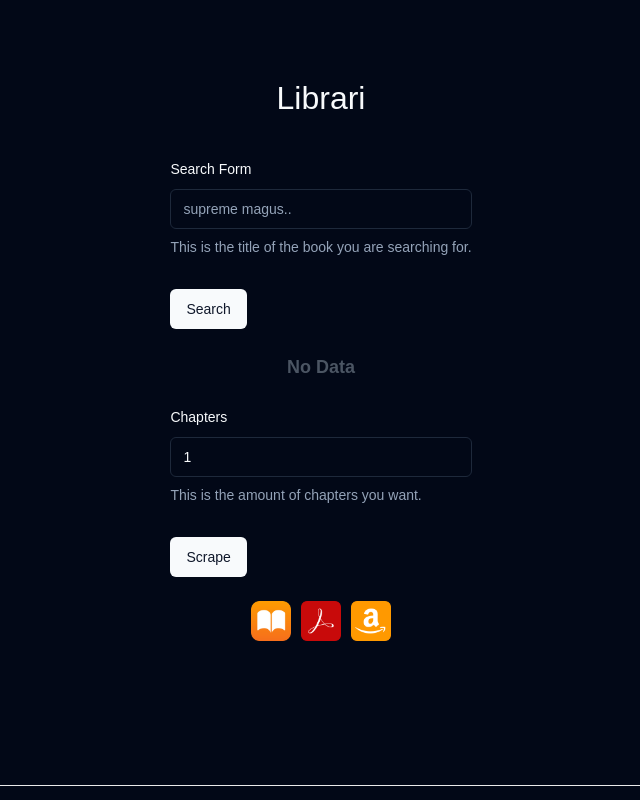
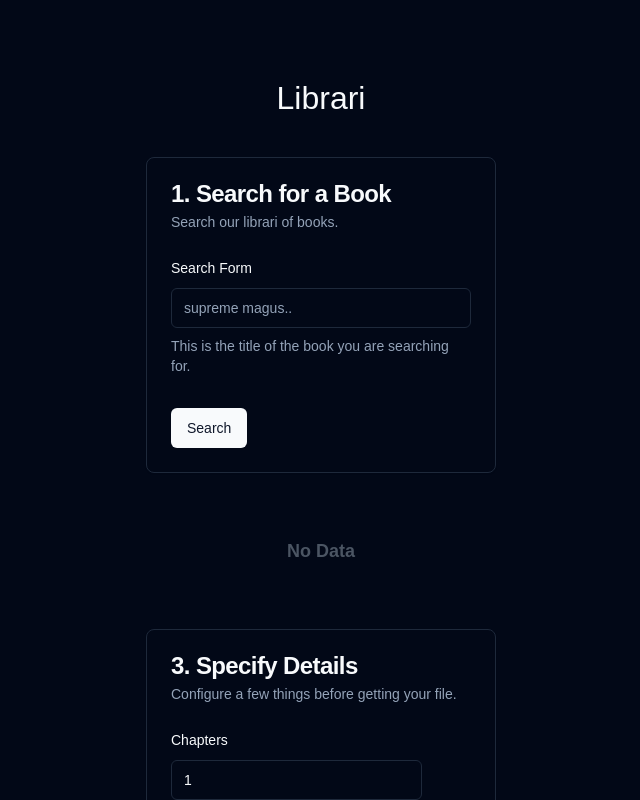
Before and after one commit to eftpmc/librari, a Next.js app: page / in a window 1280 px wide. Shown: the top 800 px of the page, without its empty margins (319-959 px from the left). Built offline with nearby package versions, Linux system fonts and the light colour scheme.

Commit message:
button downloads WIP

```diff
--- a/src/components/icon-container.tsx
+++ b/src/components/icon-container.tsx
@@ -1,34 +1,88 @@
-import * as React from "react";
+"use client"
+import React, { useState, useEffect } from 'react';
 import styles from '@/styles/icon-container.module.css';
+import { Downloads, DownloadInfo } from '@/components/novel-page'
 
 import {
-    Tooltip,
-    TooltipContent,
-    TooltipProvider,
-    TooltipTrigger,
-  } from "@/components/ui/tooltip"
+  Card,
+  CardContent,
+  CardDescription,
+  CardFooter,
+  CardHeader,
+  CardTitle,
+} from "@/components/ui/card"
 
 interface IconButtonProps {
   iconSrc: string;
   altText: string;
-  onClick?: () => void;
+  href?: string;
+  download?: string;
 }
 
-const IconButton: React.FC<IconButtonProps> = ({ iconSrc, altText, onClick }) => (
-  <div className={styles.iconButton} onClick={onClick}>
-    <img src={iconSrc} alt={altText} />
-  </div>
-);
-
-const IconButtonContainer: React.FC = () => {
+export function IconButton({ iconSrc, altText, href, download }: IconButtonProps) {
   return (
-    <div className={styles.iconButtonContainer}>
-      <IconButton iconSrc="books.png" altText="Apple Books" onClick={() => console.log("Books clicked!")} />
-      <IconButton iconSrc="pdf.png" altText="PDF" onClick={() => console.log("PDF clicked!")} />
-      <IconButton iconSrc="mobi.png" altText="Mobi" onClick={() => console.log("Mobi clicked!")} />
-      {/* Add more icon buttons as needed */}
+    <div className={styles.iconButton}>
+      <a href={href} download={download}>
+        <img src={iconSrc} alt={altText} />
+      </a>
     </div>
   );
 }
 
-export { IconButtonContainer, IconButton };
+type ContainerProps = {
+  downloadsCalldown: Downloads;
+};
+
+export function IconButtonContainer({ downloadsCalldown }: ContainerProps) {
+  const [downloads, setDownloads] = useState<Downloads>({});
+  const [isLoading, setIsLoading] = useState(true);
+  const [error, setError] = useState<string | null>(null);
+
+  useEffect(() => {
+    if (downloadsCalldown.apple) {
+      setIsLoading(false);
+      setDownloads(downloadsCalldown)
+    }
+  }, [downloadsCalldown]);
+
+  if (isLoading) return (
+    <div className="flex justify-center items-center py-6 text-lg font-semibold text-gray-600">
+      No Downloads Yet
+    </div>
+  );
+
+  if (error) return (
+    <div className="flex justify-center items-center py-6 text-lg font-semibold text-red-600">
+      Error: {error}
+    </div>
+  );
+
+  return (
+    <Card className="w-[350px]">
+      <CardHeader>
+        <CardTitle>4. Get Downloads</CardTitle>
+        <CardDescription>Choose your preferred file format below.</CardDescription>
+      </CardHeader>
+      <CardContent className="flex space-x-4">
+        <IconButton
+          iconSrc="books.png"
+          altText="Apple Books"
+          href={downloads.apple?.url}
+          download={`${downloads.apple?.title}.epub`}
+        />
+        <IconButton
+          iconSrc="pdf.png"
+          altText="PDF"
+          href={downloads.pdf?.url}
+          download={`${downloads.pdf?.title}.epub`}
+        />
+        <IconButton
+          iconSrc="mobi.png"
+          altText="Mobi"
+          href={downloads.mobi?.url}
+          download={`${downloads.mobi?.title}.epub`}
+        />
+      </CardContent>
+    </Card>
+  );
+}
--- a/src/components/novel-page.tsx
+++ b/src/components/novel-page.tsx
@@ -6,18 +6,30 @@ import { SearchResults } from './searchresults/component';
 import { ScrapeForm } from '@/components/scrape-form'
 import { IconButtonContainer, IconButton } from '@/components/icon-container'
 
+export type DownloadInfo = {
+  title: string;
+  url: string;
+};
+
+export type Downloads = {
+  apple?: DownloadInfo;
+  mobi?: DownloadInfo;
+  pdf?: DownloadInfo;
+};
+
 export default function NovelPage() {
   const [keyword, setKeyword] = useState<string | null>(null);
   const [titleToScrape, setTitleToScrape] = useState<string | null>(null);
   const [urlToScrape, setUrlToScrape] = useState<string | null>(null);
+  const [downloads, setDownloads] = useState<Downloads>({});
 
 
   return (
-    <div className="container mx-auto py-10">
+    <div className="container mx-auto py-10 space-y-10">
       <SearchForm keywordCallback={setKeyword} />
       <SearchResults keyword={keyword} titleCallback={setTitleToScrape} urlCallback={setUrlToScrape}/>
-      <ScrapeForm titleToScrape={titleToScrape} urlToScrape={urlToScrape}></ScrapeForm>
-      <IconButtonContainer></IconButtonContainer>
+      <ScrapeForm titleToScrape={titleToScrape} urlToScrape={urlToScrape} downloadsCallback={setDownloads}></ScrapeForm>
+      <IconButtonContainer downloadsCalldown={downloads}></IconButtonContainer>
     </div>
   );
 }
--- a/src/components/scrape-form.tsx
+++ b/src/components/scrape-form.tsx
@@ -1,9 +1,10 @@
 "use client"
-
+import React, { useState, useEffect } from 'react';
 import { useForm } from 'react-hook-form';
 import { zodResolver } from "@hookform/resolvers/zod"
 import * as z from "zod"
 
+import { Downloads, DownloadInfo } from '@/components/novel-page'
 import { fetchBookContent } from '@/services/dataFetcher';
 import { Button } from "@/components/ui/button"
 import {
@@ -15,12 +16,21 @@ import {
     FormLabel,
     FormMessage,
 } from "@/components/ui/form"
+import {
+    Card,
+    CardContent,
+    CardDescription,
+    CardFooter,
+    CardHeader,
+    CardTitle,
+} from "@/components/ui/card"
 import { Input } from "@/components/ui/input"
 import { toast } from "@/components/ui/use-toast"
 
 type ScrapeProps = {
     titleToScrape: string | null;
     urlToScrape: string | null;
+    downloadsCallback: React.Dispatch<React.SetStateAction<Downloads>>;
 };
 
 const formSchema = z.object({
@@ -30,7 +40,9 @@ const formSchema = z.object({
     }).int().positive(),
 })
 
-export function ScrapeForm({ titleToScrape, urlToScrape }: ScrapeProps) {
+export function ScrapeForm({ titleToScrape, urlToScrape, downloadsCallback }: ScrapeProps) {
+    const [downloads, setDownloads] = useState<Downloads>({});
+
     const form = useForm<z.infer<typeof formSchema>>({
         resolver: zodResolver(formSchema),
         defaultValues: {
@@ -67,18 +79,41 @@ export function ScrapeForm({ titleToScrape, urlToScrape }: ScrapeProps) {
                     const blob = new Blob([new Uint8Array(atob(epubBase64).split("").map(char => char.charCodeAt(0)))], { type: "application/epub+zip" });
                     const url = URL.createObjectURL(blob);
 
-                    const a = document.createElement("a");
+                    setDownloads({
+                        apple: {
+                            title: title,
+                            url: url
+                        },
+                        mobi: {
+                            title: title,
+                            url: url
+                        },
+                        pdf: {
+                            title: title,
+                            url: url
+                        },
+                    });
+
+                    /* const a = document.createElement("a");
                     a.href = url;
                     a.download = `${title}.epub`;
-                    a.click();
+                    a.click(); */
 
-                    URL.revokeObjectURL(url);  // free up storage--remove the blob which was used for this url
+                    //URL.revokeObjectURL(url);  // free up storage--remove the blob which was used for this url
                 })
                 .catch(error => console.error('Error:', error));
+
+            downloadsCallback(downloads)
         }
     }
 
     return (
+        <Card className="w-[350px]">
+            <CardHeader>
+                <CardTitle>3. Specify Details</CardTitle>
+                <CardDescription>Configure a few things before getting your file.</CardDescription>
+            </CardHeader>
+            <CardContent className="flex space-x-4">
                 <Form {...form}>
                     <form onSubmit={form.handleSubmit(onSubmit)} className="space-y-8">
                         <FormField
@@ -100,5 +135,7 @@ export function ScrapeForm({ titleToScrape, urlToScrape }: ScrapeProps) {
                         <Button type="submit">Scrape</Button>
                     </form>
                 </Form>
+            </CardContent>
+        </Card>
     )
 }
--- a/src/components/search-form.tsx
+++ b/src/components/search-form.tsx
@@ -14,6 +14,14 @@ import {
     FormLabel,
     FormMessage,
 } from "@/components/ui/form"
+import {
+    Card,
+    CardContent,
+    CardDescription,
+    CardFooter,
+    CardHeader,
+    CardTitle,
+} from "@/components/ui/card"
 import { Input } from "@/components/ui/input"
 import { toast } from "@/components/ui/use-toast"
 
@@ -45,6 +53,12 @@ export function SearchForm({ keywordCallback }: SearchFormProps) {
     }
 
     return (
+        <Card className="w-[350px]">
+            <CardHeader>
+                <CardTitle>1. Search for a Book</CardTitle>
+                <CardDescription>Search our librari of books.</CardDescription>
+            </CardHeader>
+            <CardContent className="flex space-x-4">
                 <Form {...form}>
                     <form onSubmit={form.handleSubmit(onSubmit)} className="space-y-8">
                         <FormField
@@ -66,5 +80,7 @@ export function SearchForm({ keywordCallback }: SearchFormProps) {
                         <Button type="submit">Search</Button>
                     </form>
                 </Form>
+            </CardContent>
+        </Card>
     )
 }
--- a/src/components/searchresults/component.tsx
+++ b/src/components/searchresults/component.tsx
@@ -5,6 +5,15 @@ import React, { useState, useEffect } from 'react';
 import { Result, columns } from "./columns";
 import { DataTable } from "./data-table";
 import { fetchSearchResults } from '@/services/dataFetcher';
+
+import {
+  Card,
+  CardContent,
+  CardDescription,
+  CardFooter,
+  CardHeader,
+  CardTitle,
+} from "@/components/ui/card"
 
 // Types
 type SearchResultsProps = {
@@ -48,7 +57,12 @@ export function SearchResults({ keyword, titleCallback, urlCallback }: SearchRes
 
   // Data display
   return (
-    <div className="container mx-auto py-10">
+    <Card className="w-[350px]">
+      <CardHeader>
+        <CardTitle>2. Select a Book</CardTitle>
+        <CardDescription>Select the book you would like.</CardDescription>
+      </CardHeader>
+      <CardContent className="flex space-x-4">
         <DataTable columns={columns} data={results}
           titleCallback={(title: string) => {
             titleCallback(title);
@@ -56,6 +70,8 @@ export function SearchResults({ keyword, titleCallback, urlCallback }: SearchRes
           urlCallback={(url: string) => {
             urlCallback(url);
           }} />
-    </div>
+      </CardContent>
+    </Card>
+
   );
 }
--- /dev/null
+++ b/src/components/ui/card.tsx
@@ -0,0 +1,79 @@
+import * as React from "react"
+
+import { cn } from "@/lib/utils"
+
+const Card = React.forwardRef<
+  HTMLDivElement,
+  React.HTMLAttributes<HTMLDivElement>
+>(({ className, ...props }, ref) => (
+  <div
+    ref={ref}
+    className={cn(
+      "rounded-lg border bg-card text-card-foreground shadow-sm",
+      className
+    )}
+    {...props}
+  />
+))
+Card.displayName = "Card"
+
+const CardHeader = React.forwardRef<
+  HTMLDivElement,
+  React.HTMLAttributes<HTMLDivElement>
+>(({ className, ...props }, ref) => (
+  <div
+    ref={ref}
+    className={cn("flex flex-col space-y-1.5 p-6", className)}
+    {...props}
+  />
+))
+CardHeader.displayName = "CardHeader"
+
+const CardTitle = React.forwardRef<
+  HTMLParagraphElement,
+  React.HTMLAttributes<HTMLHeadingElement>
+>(({ className, ...props }, ref) => (
+  <h3
+    ref={ref}
+    className={cn(
+      "text-2xl font-semibold leading-none tracking-tight",
+      className
+    )}
+    {...props}
+  />
+))
+CardTitle.displayName = "CardTitle"
+
+const CardDescription = React.forwardRef<
+  HTMLParagraphElement,
+  React.HTMLAttributes<HTMLParagraphElement>
+>(({ className, ...props }, ref) => (
+  <p
+    ref={ref}
+    className={cn("text-sm text-muted-foreground", className)}
+    {...props}
+  />
+))
+CardDescription.displayName = "CardDescription"
+
+const CardContent = React.forwardRef<
+  HTMLDivElement,
+  React.HTMLAttributes<HTMLDivElement>
+>(({ className, ...props }, ref) => (
+  <div ref={ref} className={cn("p-6 pt-0", className)} {...props} />
+))
+CardContent.displayName = "CardContent"
+
+const CardFooter = React.forwardRef<
+  HTMLDivElement,
+  React.HTMLAttributes<HTMLDivElement>
+>(({ className, ...props }, ref) => (
+  <div
+    ref={ref}
+    className={cn("flex items-center p-6 pt-0", className)}
+    {...props}
+  />
+))
+CardFooter.displayName = "CardFooter"
+
+export { Card, CardHeader, CardFooter, CardTitle, CardDescription, CardContent }
--- a/src/services/formats/epub.ts
+++ b/src/services/formats/epub.ts
@@ -6,7 +6,7 @@ var nodepub = require('nodepub');
 import JSZip from "jszip";
 import sanitizeHtml from 'sanitize-html';
 
-async function fetchImageAndSaveToTemp(url: string): Promise<string> {
+async function VERCEL_fetchImageAndSaveToTemp(url: string): Promise<string> {
     const response = await axios.get(url, { responseType: 'arraybuffer' });
     const buffer = Buffer.from(response.data, 'binary');
     const filePath = `/tmp/${Date.now()}.jpeg`;
@@ -68,7 +68,7 @@ async function createEpub(files: any[]): Promise<Buffer> {
 }
 
 export async function createEpubBuffer(title: string, coverImage: string, chapters: string[]): Promise<Buffer> {
-    const coverImagePath = await fetchImageAndSaveToTemp(coverImage);
+    const coverImagePath = await LOCAL_fetchImageAndSaveToTemp(coverImage);
 
     const metadata = {
         id: Date.now().toString(),
```
Lines whose indentation alone changed are shown as unchanged.
